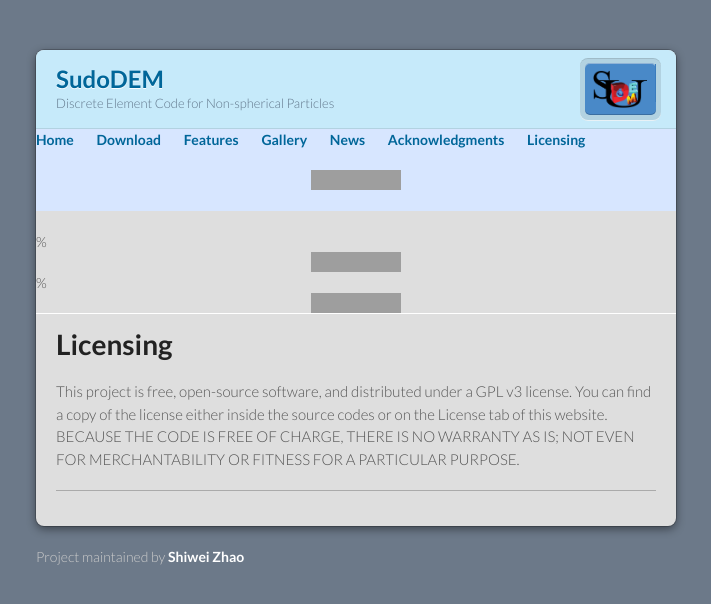
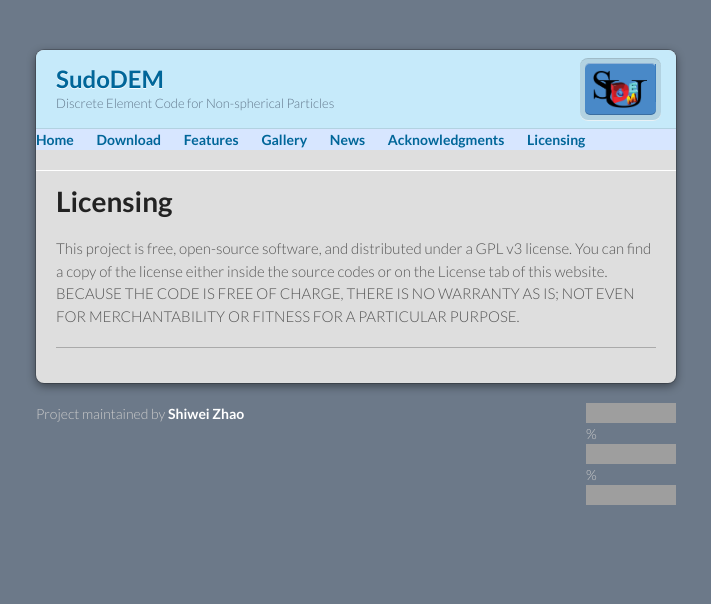
Before and after one commit to SudoDEM/sudodem.github.io, a Jekyll site: the page built from licensing.md, in a window 1280 px wide, cut to the strip 0-604 px from the top of the page. Shown: the whole strip, without its empty margins (284-995 px from the left). Built offline with Jekyll 4.4.1, drawn with Linux system fonts in a browser that asks for light colours; our own code applies the rules of GitHub Pages for plain Markdown files; grey boxes are pictures that could not be loaded.

Commit message:
Update default.html

```diff
--- a/_layouts/default.html
+++ b/_layouts/default.html
@@ -48,23 +48,16 @@
           <li><a href="./acknowledgments.html">Acknowledgments</a></li>
           <li><a href="./licensing.html">Licensing</a></li>
         </ul>
-        <ul>
-          <li><a href="#license" alt="license"> <img src="https://img.shields.io/github/license/SudoDEM/SudoDEM"/></a></li>
-        </ul>
       </nav>
-
-
-    %<a href="#code size" alt="code size"> <img src="https://img.shields.io/github/languages/code-size/SudoDEM/SudoDEM"/></a>
-    %<a href="https://github.com/SudoDEM/SudoDEM" alt="Binary downloads"> <img src="https://img.shields.io/github/downloads/SudoDEM/SudoDEM/total?label=Binary%20downloads&style=social" /></a>
-
       <section>
-
       {{ content }}
-
       </section>
     </div>
     <footer>
       <p>Project maintained by <a href="https://www.swayzhao.tk">Shiwei Zhao</a></p>
+      <p><a href="#license" alt="license"> <img src="https://img.shields.io/github/license/SudoDEM/SudoDEM"/></a>
+    %<a href="#code size" alt="code size"> <img src="https://img.shields.io/github/languages/code-size/SudoDEM/SudoDEM"/></a>
+    %<a href="https://github.com/SudoDEM/SudoDEM" alt="Binary downloads"> <img src="https://img.shields.io/github/downloads/SudoDEM/SudoDEM/total?label=Binary%20downloads&style=social" /></a></p>
     {% if site.hostpage %}
       <p>Hosted on GitHub Pages &mdash; Theme by <a href="https://github.com/orderedlist">orderedlist</a></p>
     {% endif %}
```
